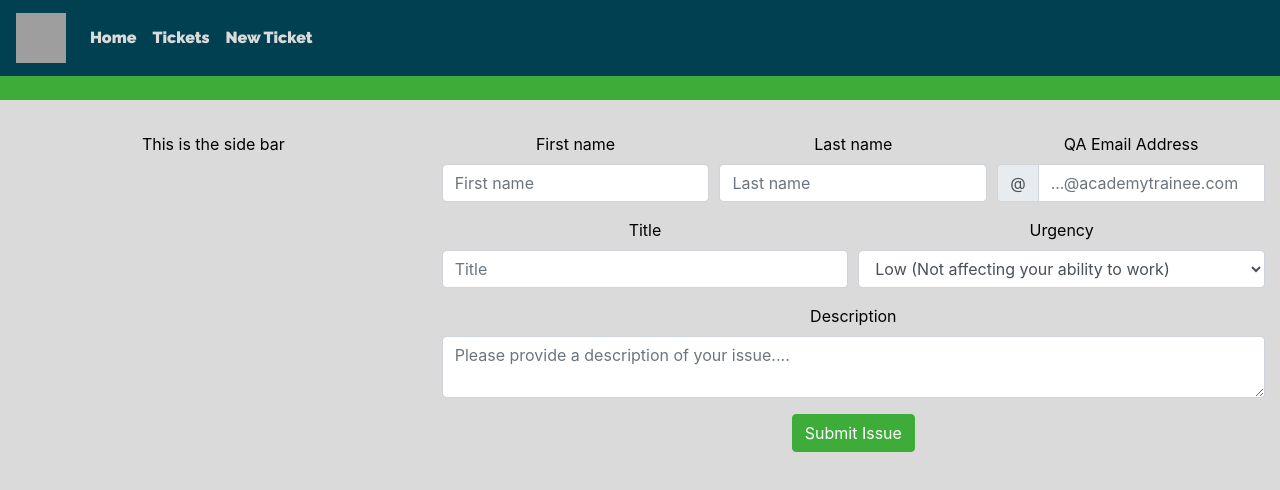
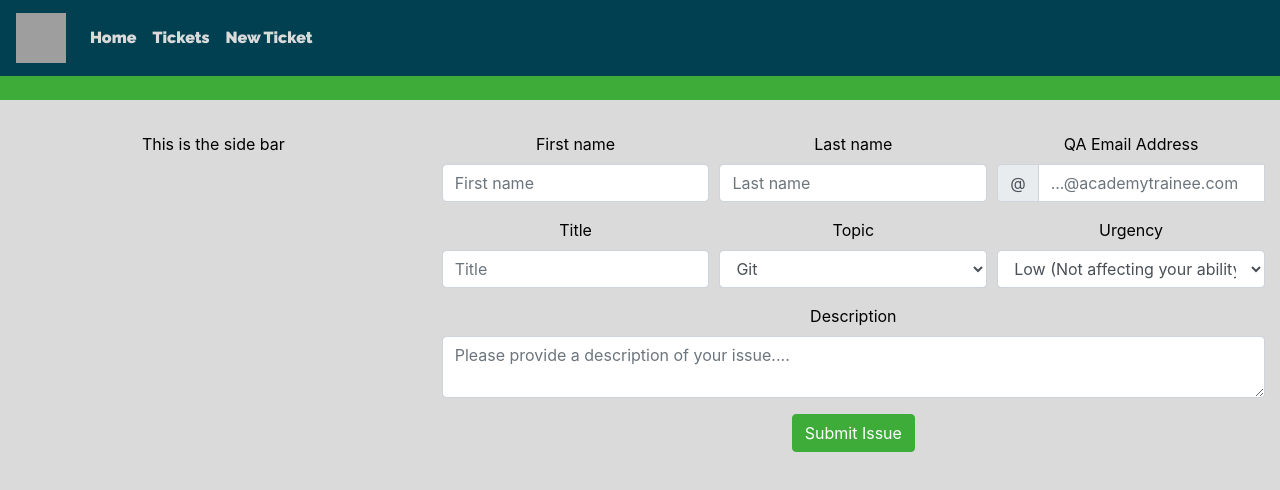
Before and after one commit to AAtkinsonQA/SFIA3, a React (Create React App) app in the folder sfia3frontend/: page /createTicket in a window 1280 px wide. Shown: the top 490 px of the page. Built offline with nearby package versions, Linux system fonts and the light colour scheme; grey boxes are pictures that could not be loaded.

Commit message:
added topics to the frontend

```diff
--- a/sfia3frontend/src/Components/pages/createTicket.jsx
+++ b/sfia3frontend/src/Components/pages/createTicket.jsx
@@ -26,6 +26,7 @@ const CreateTicket = () => {
     const [description, setDescription] = useState('');
     const [urgency, setUrgency] = useState('');
     const [email, setEmail] = useState('');
+    const [topic, setTopic] = useState('');
     const handleSubmit = (event) => {
         const form = event.target;
         event.preventDefault();
@@ -33,7 +34,7 @@ const CreateTicket = () => {
 
             event.stopPropagation();
         }
-        console.log(title, firstName, lastName, description, urgency)
+        console.log(title, firstName, lastName, description, urgency, topic)
         const data = {
             title,
             "author": firstName + " " + lastName,
@@ -41,7 +42,8 @@ const CreateTicket = () => {
             urgency,
             "solution": "no solution",
             "status": false,
-            email
+            email,
+            topic
         }
         axios.post(PATH + '/createTicket', data).then(response => {
             setfirstName('');
@@ -113,7 +115,7 @@ const CreateTicket = () => {
                             </Form.Row>
 
                             <Form.Row>
-                                <Form.Group as={Col} md="6" controlId="validationCustom04">
+                                <Form.Group as={Col} md="4" controlId="validationCustom04">
                                     <Form.Label>Title</Form.Label>
                                     <Form.Control
                                         type="text"
@@ -126,7 +128,42 @@ const CreateTicket = () => {
                                         Please provide a valid title.
           </Form.Control.Feedback>
                                 </Form.Group>
-                                <Form.Group as={Col} md="6" controlId="validationCustom05">
+                                <Form.Group as={Col} md="4" controlId="validationCustom05">
+                                    <Form.Label>Topic</Form.Label>
+                                    <Form.Control
+                                        as="select"
+                                        required
+                                        name="topic"
+                                        value={topic}
+                                        onInput={e => setTopic(e.target.value)}>
+                                        <option value="Git">Git</option>
+                                        <option value="Markdown">Markdown</option>
+                                        <option value="Jira">Jira</option>
+                                        <option value="Java">Java</option>
+                                        <option value="Python">Python</option>
+                                        <option value="Maven">Maven</option>
+                                        <option value="HTML_and_CSS">HTML & CSS</option>
+                                        <option value="Springboot">SpringBoot</option>
+                                        <option value="Javascript">Javascript</option>
+                                        <option value="Bash">Bash</option>
+                                        <option value="Docker">Docker</option>
+                                        <option value="NGINX">NGINX</option>
+                                        <option value="Jenkins">Jenkins</option>
+                                        <option value="Ansible">Ansible</option>
+                                        <option value="Terraform">Terraform</option>
+                                        <option value="AWS">AWS</option>
+                                        <option value="GCP">GCP</option>
+                                        <option value="Prometheus">Prometheus</option>
+                                        <option value="Kubernetes">Kubernetes</option>
+                                        <option value="Agile">Agile</option>
+                                        <option value="Jest">Jest</option>
+                                        <option value="React">React</option>
+                                    </Form.Control>
+                                    <Form.Control.Feedback type="invalid">
+                                        Please provide a valid urgency level.
+          </Form.Control.Feedback>
+                                </Form.Group>
+                                <Form.Group as={Col} md="4" controlId="validationCustom05">
                                     <Form.Label>Urgency</Form.Label>
                                     <Form.Control
                                         as="select"
```
